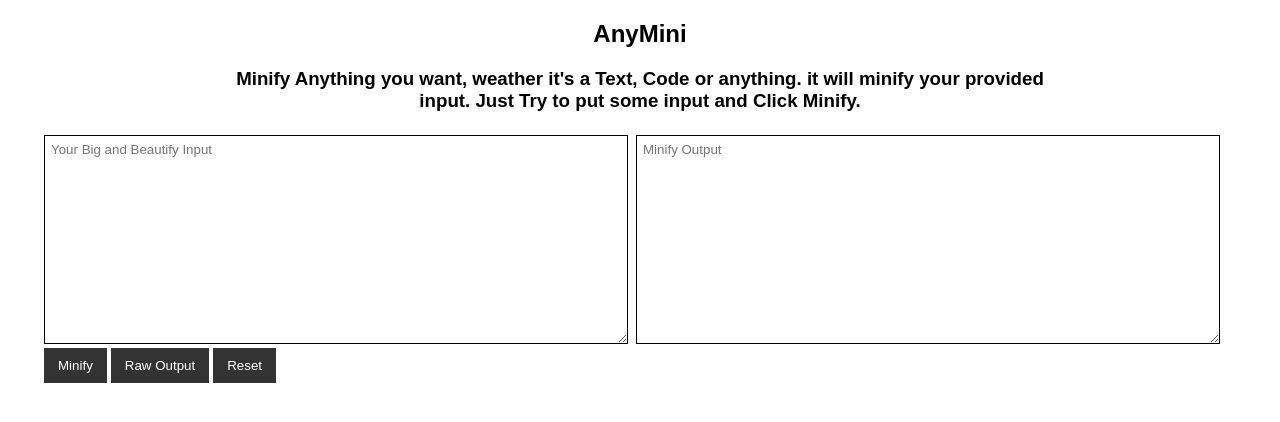
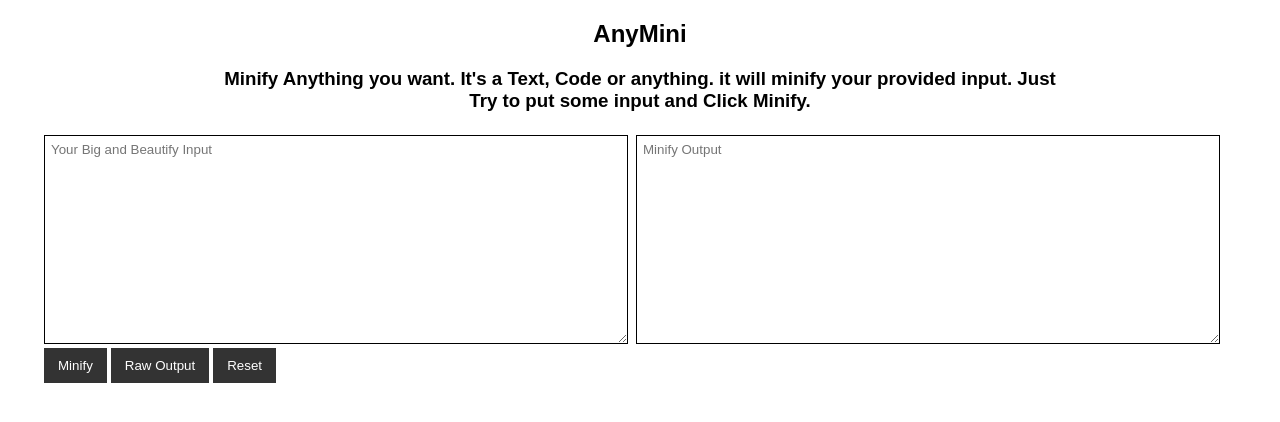
Before and after one commit to Phe0nix/anymini, a plain HTML site: page index.html in a window 1280 px wide. Drawn offline with Linux system fonts and the light colour scheme.

Commit message:
change heading in index.html

```diff
--- a/index.html
+++ b/index.html
@@ -13,7 +13,7 @@
 
 <body>
     <h2 class="heading">AnyMini</h2>
-    <h3 class="intro">Minify Anything you want, weather it's a Text, Code or anything. it will minify your provided input. Just Try to put some input and Click Minify.</h3>
+    <h3 class="intro">Minify Anything you want. It's a Text, Code or anything. it will minify your provided input. Just Try to put some input and Click Minify.</h3>
     <div class="main">
         <div class="left">
             <textarea name="notMini" class="notMini" id="" placeholder="Your Big and Beautify Input" cols="50" rows="13"></textarea>
```
